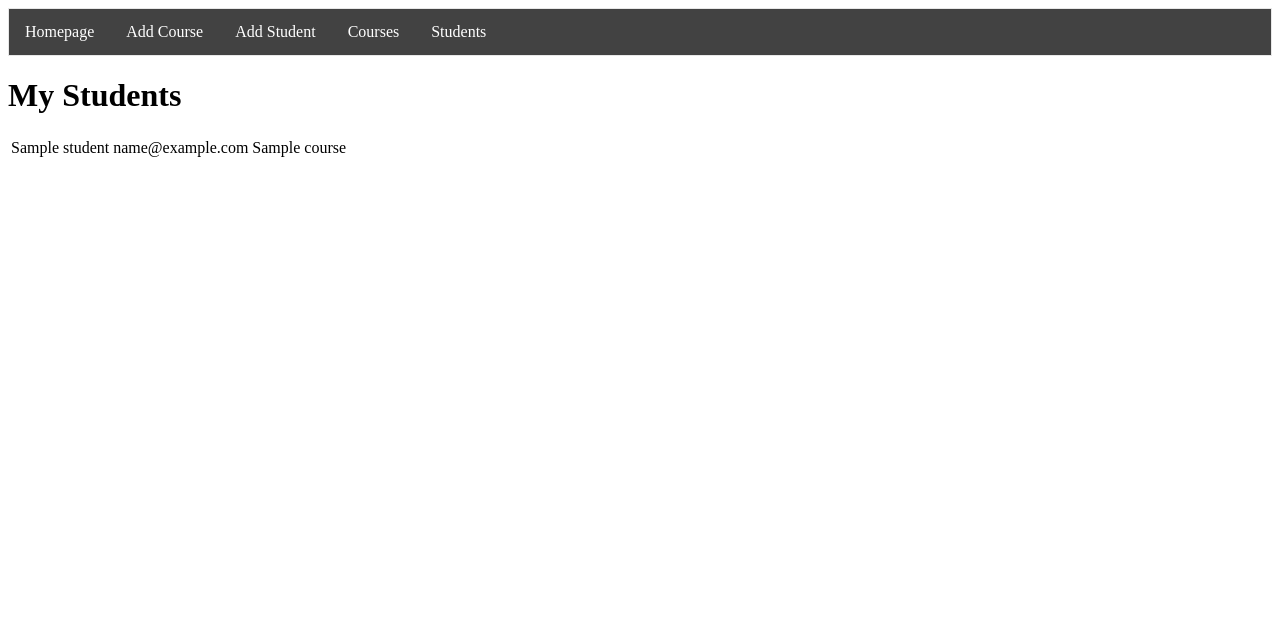
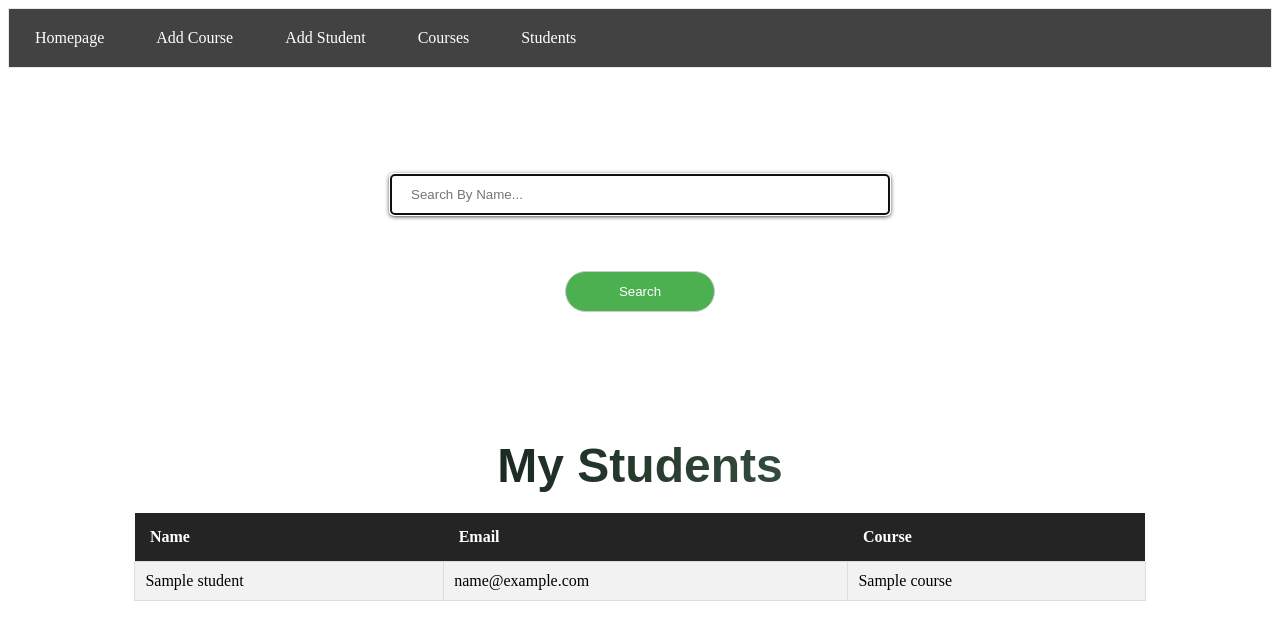
Before and after one commit to Daniel-1116/Students-Flask-Daniel, a Flask app: template templates/students.html in a window 1280 px wide. Shown: the top 640 px of the page. Run offline with Flask 2, Linux system fonts and the light colour scheme; the template is opened without the code that fills it: most values are stand-ins (such as "Sample title", 1, 10 or a date in 2020).

Commit message:
updated students

```diff
--- a/static/index.js
+++ b/static/index.js
@@ -15,3 +15,32 @@ const courses = document.querySelectorAll('.course');
       }
     });
 });
+
+
+function filterTable() {
+  console.log("Filtering table...");
+
+  // Get the search keyword entered by the user
+  var input = document.getElementById("search-input");
+  var keyword = input.value.toLowerCase();
+
+  // Get the table rows and loop through them
+  var table = document.getElementById("students-table");
+  var rows = table.getElementsByTagName("tr");
+  for (var i = 0; i < rows.length; i++) {
+    var row = rows[i];
+
+    // Get the student name from the first column
+    var name = row.getElementsByTagName("td")[0];
+    if (name) {
+      var text = name.textContent.toLowerCase();
+
+      // If the search keyword is found in the student name, show the row, otherwise hide it
+      if (text.indexOf(keyword) > -1) {
+        row.style.display = "";
+      } else {
+        row.style.display = "none";
+      }
+    }
+  }
+}
--- a/static/style.css
+++ b/static/style.css
@@ -14,7 +14,7 @@
   margin-top: 50px;
   width: 1000px;
   height: 600px;
-  border: 1px solid black;
+  border: 1px solid #ccc;
   padding: 1px black;
   box-shadow: 0px 2px 12px 0px;
 }
@@ -30,6 +30,8 @@
     font-size: x-large;
   }
 
+
+
   ul {
     list-style-type: none;
     margin: 0;
@@ -37,6 +39,7 @@
     overflow: hidden;
     border: 1px solid #e7e7e7;
     background-color: #424242;
+
   }
 
   li {
@@ -47,7 +50,7 @@
     display: block;
     color: rgb(255, 255, 255);
     text-align: center;
-    padding: 14px 16px;
+    padding: 20px 26px;
     text-decoration: none;
   }
 
@@ -110,8 +113,7 @@ img {
   height: 100%;
   width: 100%;
   object-fit: cover;
-  opacity:calc(0.8);
-  image-resolution:initial;
+  opacity:calc(0.9);
 }
 
 .courses {
@@ -136,12 +138,115 @@ img {
   position: relative;
 }
 
-.each-course {
+.latest-courses {
+  height: 500px;
+  display: flex;
+  flex-direction: row;
+  justify-content: center;
+  gap: 10rem;
+  background-image: url(/static/img/background.jpg);
+  background-repeat: no-repeat;
+  background-size: cover;
+  opacity: calc(0.9);
+}
+
+.course-card {
+  font-family: sans-serif;
+  font: caption;
+  justify-content: space-evenly;
+}
+
+.course-name {
+  justify-content: center;
+  font-family: sans-serif;
+  font-size: xx-large;
+}
+
+.course-info {
+  display: flex;
+  flex-direction: column;
+  background-color: #f5f4f4;
+  border: 1px solid #dadada;
+  padding: 20px;
+  border-radius: 5px;
+  box-shadow: 0 0 10px rgba(0, 0, 0, 0.1);
+  max-width: 300px;
+  margin: auto;
+  margin-top: 3rem;
+}
+
+.course-info:hover {
+  background-color: #e7e7e7;
+}
+
+.teacher, .desc {
+  display: none;
+  font-family: sans-serif;
+  font-weight: lighter;
+
+}
+
+.course {
+  font-size: 24px;
+  font-weight: bold;
+  font-family: system-ui, -apple-system, BlinkMacSystemFont, 'Segoe UI', Roboto, Oxygen, Ubuntu, Cantarell, 'Open Sans', 'Helvetica Neue', sans-serif;
+  margin-bottom: 10px;
+  cursor: pointer;
   text-align: center;
-  height: fit-content;
-  width: fit-content;
-  box-shadow: 1px 0px 10px 0px;
-  border-style: hidden;
+}
+
+.main-students {
+  margin: 20px auto;
+  width: 80%;
+  text-align: center;
+}
+
+h1 {
+  font-family: 'Montserrat', sans-serif;
+  font-size: 3rem;
+  color: #000000;
+  background: linear-gradient(90deg, #000000, #4e755d);
+  background-clip: text;
+  -webkit-background-clip: text;
+  -webkit-text-fill-color: transparent;
+
+  margin: 0;
+  padding: 20px;
+}
 
 
+.students-table {
+  width: 100%;
+  border-collapse: collapse;
 }
+
+.students-table th {
+  background-color: #242424;
+  color: #fff;
+  padding: 15px;
+  font-weight:bolder;
+  text-align: left;
+}
+
+.students-table td {
+  border: 1px solid #ddd;
+  padding: 10px;
+  text-align: left;
+}
+
+.students-table tr:nth-child(even) {
+  background-color: #f2f2f2;
+}
+
+.students-table tr:hover {
+  background-color: #ddd;
+}
+
+.search-students {
+  width: 500px;
+  margin: 100px auto;
+  text-align:left;
+  font-family: 'Segoe UI', Tahoma, Geneva, Verdana, sans-serif;
+  color: #45a049;
+
+}
--- a/templates/students.html
+++ b/templates/students.html
@@ -10,6 +10,7 @@
 </head>
 
 <body>
+    <script src="/static/index.js" defer></script>
     {% include "navbar.html" %}
     {% with messages = get_flashed_messages() %}
     {% if messages %}
@@ -19,13 +20,28 @@
     {% endif %}
     {% endwith %}
 
+    <div class="search-students">
+        <input type="text" class="keyword" id="search-input" placeholder="Search By Name..." autofocus>
+        <button type="submit" onclick="filterTable()">Search</button>
+    </div>
+
+
     <div class="main-students">
         <h1>My Students</h1>
-        {% for student in students %}
-        <table class="students-table">
-            <tr><td>{{ student.name }}</td><td>{{ student.email }}</td><td>{{ student.course }}</td></tr>
-        </table>
+        <table class="students-table" id="students-table">
+            <tr>
+                <th>Name</th>
+                <th>Email</th>
+                <th>Course</th>
+            </tr>
+            {% for student in students %}
+            <tr>
+                <td>{{ student.name }}</td>
+                <td>{{ student.email }}</td>
+                <td>{{ student.course }}</td>
+            </tr>
         {% endfor %}
+    </table>
     </div>
 
 </body>
```
